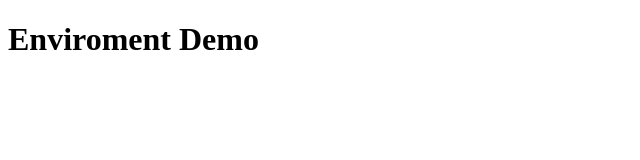
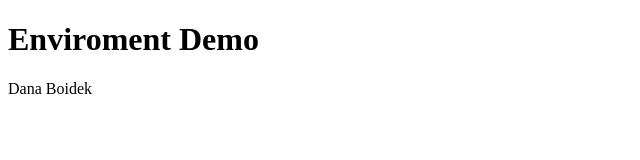
Before and after one commit to jenniecortes/environments-demo, a plain HTML site: page index.html in a window 1280 px wide. Shown: the whole page, without its empty margins (0-640 px from the left). Drawn offline with Linux system fonts and the light colour scheme.

Commit message:
Update index.html

```diff
--- a/index.html
+++ b/index.html
@@ -8,5 +8,6 @@
 </head>
 <body>
     <h1>Enviroment Demo</h1>
+    <p>Dana Boidek</p>
 </body>
 </html>
```
